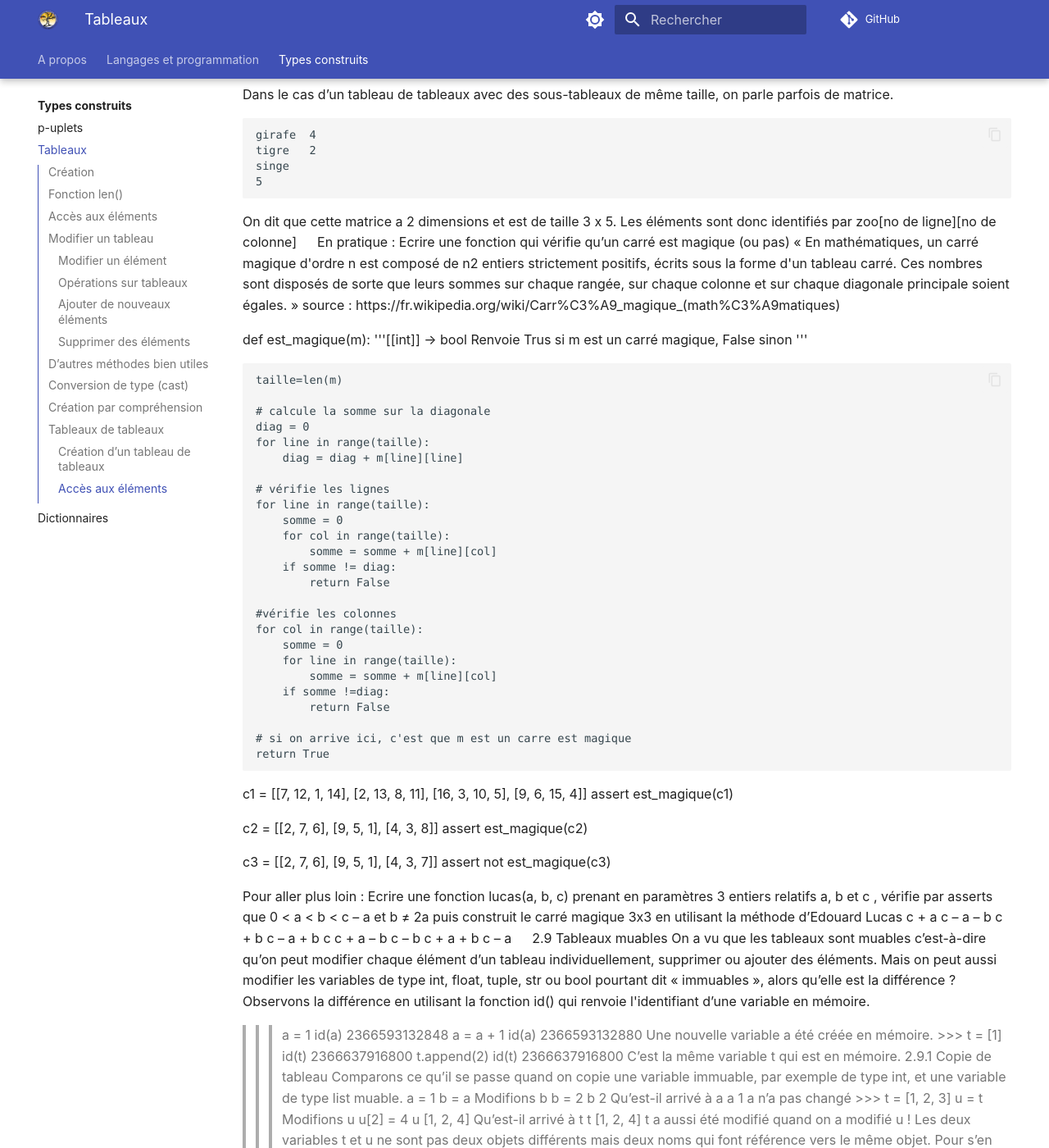
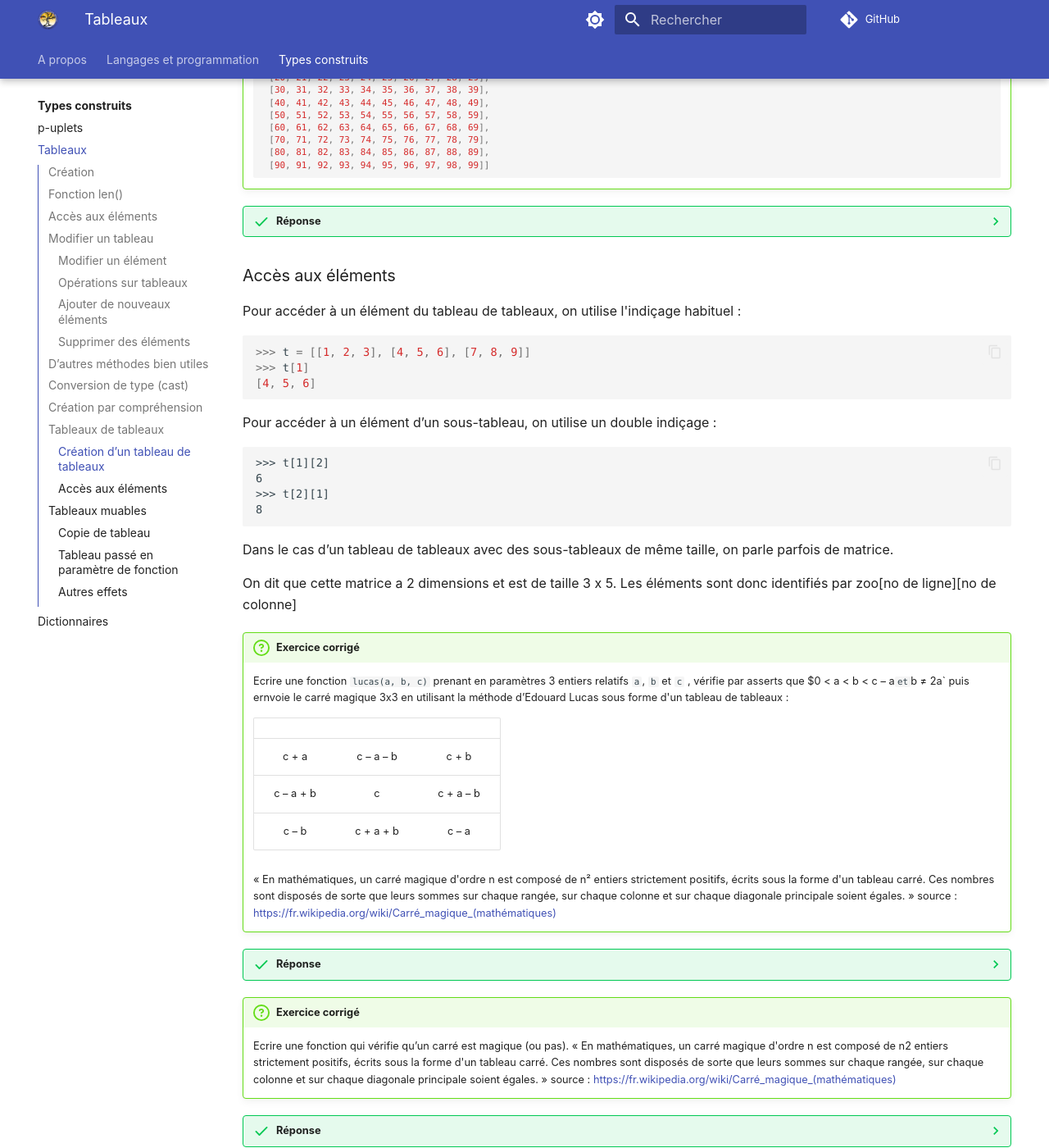
Before and after one commit to fab-perez/NSI-1, an MkDocs documentation site: the page built from docs/types-construits/2-tableaux.md, in a window 1280 px wide and 1400 px high, scrolled down 8875 px. Shown: the whole window at 82% size. Built offline with MkDocs 1.6.1 and Material for MkDocs 9.7.7, drawn with Linux system fonts in a browser that asks for light colours; emoji names are drawn with the system emoji font; comment, search, counter and statistics services are not loaded; some of the changed text lies outside the part shown.

Commit message:
Add files via upload

````diff
--- a/docs/types-construits/2-tableaux.md
+++ b/docs/types-construits/2-tableaux.md
@@ -1,7 +1,7 @@
 # Tableaux (type `list`)
 
 !!! abstract "Cours"
-    Un tableau est une suite ordonnée d’éléments qui peuvent être modifiés (muables[^2.1]).
+    Un **tableau** est une suite **ordonnée** d’éléments qui peuvent être **modifiés** (muables[^2.1]).
 
     En Python les tableaux sont du type `list`[^2.2].
 
@@ -212,6 +212,7 @@
     >>> t
     [1, 2, 3, 4]
     ```
+
 - `t.insert(i, x)` insére un élément `x` à la position donnée par l’indice `i`. `i` est la position de l'élément courant avant lequel l'insertion doit s'effectuer.
     ``` py
     >>> t = ['a', 'b', 'd']
@@ -219,6 +220,7 @@
     >>> t
     ['a', 'b', 'c', 'd']
     ```
+
 - `t.extend(autretableau)` étend un tableau `t` en lui ajoutant tous les éléments de `autretableau`.
     ``` py
 	>>> t = [1, 2, 3]
@@ -256,7 +258,7 @@
     ```
 
 
-- A l’aide du mot clé `del`  on peut aussi supprimer un élément du tableau :
+- L'instruction `del`[^2.5]  permet aussi de supprimer un élément du tableau :
     ```py
     >>> t
     [1, 2, 3, 4, 5]
@@ -265,6 +267,7 @@
     [1, 2, 3]
     ```
     Ou encore le tableau entier avec l’instruction `del t`, alors la variable `t` n’existe plus.
+
     ``` py
     >>> del t
     >>> t
@@ -314,8 +319,8 @@
 !!! note ""
     Les méthodes telles que `insert()`, `remove()` ou `sort()`, qui ne font que modifier le tableau, ne renvoient pas de valeur (ou plutôt elles renvoient `None`).
 
+
 ##	Conversion de type (cast)
-
 
 Comme la fonction `tuple()`, la fonction `list()` prend en argument un objet séquentiel (une chaine de caractère par exemple) et renvoie le tableau correspondant :
 
@@ -411,215 +416,399 @@
 Pour finir, il est tout à fait possible de construire des tableaux de p-uplets ou des tableaux de tableaux. Cette fonctionnalité peut parfois être très pratique.
 
 ###	Création d’un tableau de tableaux
+
+On peut créer un tableau qui contient des tableaux :
 ``` py
->>> enclos1 = ['girafe', 4]
->>> enclos2 = ['tigre', 2]
->>> enclos3 = ['singe', 5]
->>> zoo = [enclos1, enclos2, enclos3]
->>> zoo
-[['girafe', 4], ['tigre', 2], ['singe', 5]]
+>>> t0 = [0, 0, 0]
+>>> t1 = [1, 1, 1]
+>>> t2 = [2, 2, 2]
+>>> t = [t0, t1, t2]
+>>> t
+[[0, 0, 0], [1, 1, 1], [2, 2, 2]]
 ```
 
-Dans cet exemple, chaque sous-tableau contient une catégorie d'animal et le nombre d'animaux pour chaque catégorie.
-On aurait pu écrire directement :
+Il était possible d'écrire directement :
 ``` py
->>> zoo=[['girafe', 4], ['tigre', 2], ['singe', 5]]
->>> zoo
-[['girafe', 4], ['tigre', 2], ['singe', 5]]
+>>> t = [[0, 0, 0], [1, 1, 1], [2, 2, 2]]
+>>> t
+[[0, 0, 0], [1, 1, 1], [2, 2, 2]]
 ```
 
-On peut aussi créer un tableau de tableaux avec une fonction :
+Il est aussi possible de construire le tableau de tableaux ligne par ligne.
 
 ``` py
-matrice = []
-for n in range(4) :
-    ligne = [4*n + 1 for i in range(1, 5)]
-    matrice.append(ligne)
+>>> t = []
+>>> for i in range(3):
+...     t_i = [i for j in range (3)]
+...     t.append(t_i)
+...
+>>> t
+[[0, 0, 0], [1, 1, 1], [2, 2, 2]]
 ```
 
-Ou par compréhension par exemple, cette compréhension de tableaux combine les éléments de deux tableaux  s'ils ne sont pas égaux :
+Ou par compréhension.
+``` py
+>>> t = [[i for j in range (3)] for i in range(3)]
+>>> t
+[[0, 0, 0], [1, 1, 1], [2, 2, 2]]
+```
+
+
+par exemple, cette compréhension de tableaux combine les éléments de deux tableaux  s'ils ne sont pas égaux :
 ``` py
 >>> table = [[x, y] for x in [1, 2, 3] for y in [3, 1, 4] if x != y]
 >>> table
 [[1, 3], [1, 4], [2, 3], [2, 1], [2, 4], [3, 1], [3, 4]]
 ```
 
+
+!!! question "Exercice corrigé"
+	Construire le tableau de tableaux suivant par compréhension :
+
+    ``` py
+    [[0, 1, 2, 3, 4, 5, 6, 7, 8, 9],
+     [10, 11, 12, 13, 14, 15, 16, 17, 18, 19],
+     [20, 21, 22, 23, 24, 25, 26, 27, 28, 29],
+     [30, 31, 32, 33, 34, 35, 36, 37, 38, 39],
+     [40, 41, 42, 43, 44, 45, 46, 47, 48, 49],
+     [50, 51, 52, 53, 54, 55, 56, 57, 58, 59],
+     [60, 61, 62, 63, 64, 65, 66, 67, 68, 69],
+     [70, 71, 72, 73, 74, 75, 76, 77, 78, 79],
+     [80, 81, 82, 83, 84, 85, 86, 87, 88, 89],
+     [90, 91, 92, 93, 94, 95, 96, 97, 98, 99]]
+    ```
+
+
+??? Success "Réponse"
+
+    ``` py
+    T = []
+    for i in range(10):
+        T.append([j + 10*i for j in range(10)])
+    ```
+    ou alors
+    ``` py
+    T = [[j + 10*i for j in range (10)] for i in range(10)]
+    ```
+
+
 ###	Accès aux éléments
 
 Pour accéder à un élément du tableau de tableaux, on utilise l'indiçage habituel :
+
 ``` py
->>> zoo[1]
-['tigre', 2]
+>>> t = [[1, 2, 3], [4, 5, 6], [7, 8, 9]]
+>>> t[1]
+[4, 5, 6]
 ```
 
 Pour accéder à un élément d’un sous-tableau, on utilise un double indiçage :
 ```
->>> zoo[1][0]
-'tigre'
->>> zoo[2][1]
-5
+>>> t[1][2]
+6
+>>> t[2][1]
+8
 ```
 
 Dans le cas d’un tableau de tableaux avec des sous-tableaux de même taille, on parle parfois de matrice.
 
-```
-girafe	4
-tigre	2
-singe
-5
-```
+
 
 On dit que cette matrice a 2 dimensions et est de taille 3 x 5. Les éléments sont donc identifiés par zoo[no de ligne][no de colonne]
 
-En pratique : Ecrire une fonction qui vérifie qu’un carré est magique (ou pas)
-«  En mathématiques, un carré magique d'ordre n est composé de n2 entiers strictement positifs, écrits sous la forme d'un tableau carré. Ces nombres sont disposés de sorte que leurs sommes sur chaque rangée, sur chaque colonne et sur chaque diagonale principale soient égales. » source : https://fr.wikipedia.org/wiki/Carr%C3%A9_magique_(math%C3%A9matiques)
-
-def est_magique(m):
-    '''[[int]] -> bool
-    Renvoie Trus si m est un carré magique, False sinon
-    '''
-
-    taille=len(m)
-
-    # calcule la somme sur la diagonale
-    diag = 0
-    for line in range(taille):
-        diag = diag + m[line][line]
-
-    # vérifie les lignes
-    for line in range(taille):
-        somme = 0
-        for col in range(taille):
-            somme = somme + m[line][col]
-        if somme != diag:
-            return False
-
-    #vérifie les colonnes
-    for col in range(taille):
-        somme = 0
-        for line in range(taille):
-            somme = somme + m[line][col]
-        if somme !=diag:
-            return False
-
-    # si on arrive ici, c'est que m est un carre est magique
-    return True
 
 
-c1 = [[7, 12, 1, 14], [2, 13, 8, 11], [16, 3, 10, 5], [9, 6, 15, 4]]
-assert est_magique(c1)
+!!! question "Exercice corrigé"
+	Ecrire une fonction `lucas(a, b, c)` prenant en paramètres 3 entiers relatifs `a`, `b` et `c` , vérifie par asserts que  $0 < a < b < c – a` et `b ≠ 2a` puis ernvoie le carré magique 3x3 en utilisant la méthode d’Edouard Lucas sous forme d'un tableau de tableaux :
 
-c2 = [[2, 7, 6], [9, 5, 1], [4, 3, 8]]
-assert est_magique(c2)
 
-c3 = [[2, 7, 6], [9, 5, 1], [4, 3, 7]]
-assert not est_magique(c3)
+    ||||
+    |:-:|:-:|:-:|
+    |c + a|c – a – b|c + b|
+    |c – a + b|c|c + a – b|
+    |c – b|c + a + b|c – a|
 
-Pour aller plus loin : Ecrire une fonction lucas(a, b, c) prenant en paramètres 3 entiers relatifs a, b et c , vérifie par asserts que  0 < a < b < c – a et b ≠ 2a puis construit le carré magique 3x3 en utilisant la méthode d’Edouard Lucas
-c + a	c – a – b	c + b
-c – a + b	c	c + a – b
-c – b	c + a + b	c – a
 
-2.9	Tableaux muables
-On a vu que les tableaux sont muables c’est-à-dire qu’on peut modifier chaque élément d’un tableau individuellement, supprimer ou ajouter des éléments. Mais on peut aussi modifier les variables de type int, float, tuple, str ou bool pourtant dit «  immuables », alors qu’elle est la différence ?
-Observons la différence en utilisant la fonction id() qui renvoie l'identifiant d’une variable en mémoire.
->>> a = 1
->>> id(a)
-2366593132848
->>> a = a + 1
->>> id(a)
-2366593132880
-Une nouvelle variable a été créée en mémoire.	>>> t = [1]
->>> id(t)
-2366637916800
->>> t.append(2)
->>> id(t)
-2366637916800
-C’est la même variable t qui est en mémoire.
-2.9.1	Copie de tableau
-Comparons ce qu’il se passe quand on copie une variable immuable, par exemple de type int, et une variable de type list muable.
->>> a = 1
->>> b = a
-Modifions b
->>> b = 2
->>> b
-2
-Qu’est-il arrivé à a
->>> a
-1
-a n’a pas changé	>>> t = [1, 2, 3]
->>> u = t
-Modifions u
->>> u[2] = 4
->>> u
-[1, 2, 4]
-Qu’est-il arrivé à t
->>> t
-[1, 2, 4]
-t a aussi été modifié quand on a modifié u !
-Les deux variables t et u ne sont pas deux objets différents mais deux noms qui font référence vers le même objet.  Pour s’en convaincre on peut vérifier les adresses des variables
->>> id(a)
-2366593132848
->>> id(b)
-2366593132880
-a et b sont bien deux variables différentes.	>>> id(t)
-2366638078720
->>> id(u)
-2366638078720
-t et u  sont deux noms pour la même variables .
-Pour copier un tableau , il faut créer une copie explicite du tableau initial.  Cela se fait de plusieurs manières :
-•	avec t[:] qui créé une copie des données du tableau t (en opposition à une copie du tableau t) :
+    «  En mathématiques, un carré magique d'ordre n est composé de n² entiers strictement positifs, écrits sous la forme d'un tableau carré. Ces nombres sont disposés de sorte que leurs sommes sur chaque rangée, sur chaque colonne et sur chaque diagonale principale soient égales. » source : [https://fr.wikipedia.org/wiki/Carré_magique_(mathématiques)](https://fr.wikipedia.org/wiki/Carr%C3%A9_magique_(math%C3%A9matiques))
+
+
+
+??? Success "Réponse"
+    ``` py linenums="1"
+    def lucas(a, b, c):
+        '''(int, int, int) -> [[int]]
+        Renvoie un carré magique 3 x 3 en utilisant la formule de lucas
+        '''
+        assert 0 < a < b < c - a and b!= 2*a, 'a, b et c ne sont pas valides'
+        return [[c + a, c - a - b, c + b],
+                [c - a + b, c, c + a - b],
+                [c - b, c + a + b, c - a]]
+    ```
+
+
+
+!!! question "Exercice corrigé"
+	Ecrire une fonction qui vérifie qu’un carré est magique (ou pas).
+    «  En mathématiques, un carré magique d'ordre n est composé de n2 entiers strictement positifs, écrits sous la forme d'un tableau carré. Ces nombres sont disposés de sorte que leurs sommes sur chaque rangée, sur chaque colonne et sur chaque diagonale principale soient égales. » source : [https://fr.wikipedia.org/wiki/Carré_magique_(mathématiques)](https://fr.wikipedia.org/wiki/Carr%C3%A9_magique_(math%C3%A9matiques))
+
+??? Success "Réponse"
+    ``` py linenums="1"
+    def est_magique(m):
+        '''[[int]] -> bool
+        Renvoie True si m est un carré magique, False sinon
+        '''
+
+        taille=len(m)
+
+        # calcule la somme sur la diagonale
+        diag = 0
+        for line in range(taille):
+            diag = diag + m[line][line]
+
+        # vérifie les lignes
+        for line in range(taille):
+            somme = 0
+            for col in range(taille):
+                somme = somme + m[line][col]
+            if somme != diag:
+                return False
+
+        #vérifie les colonnes
+        for col in range(taille):
+            somme = 0
+            for line in range(taille):
+                somme = somme + m[line][col]
+            if somme !=diag:
+                return False
+
+        # si on arrive ici, c'est que m est un carre est magique
+        return True
+
+
+    c1 = [[7, 12, 1, 14], [2, 13, 8, 11], [16, 3, 10, 5], [9, 6, 15, 4]]
+    assert est_magique(c1)
+
+    c2 = [[2, 7, 6], [9, 5, 1], [4, 3, 8]]
+    assert est_magique(c2)
+
+    c3 = [[2, 7, 6], [9, 5, 1], [4, 3, 7]]
+    assert not est_magique(c3)
+
+    ```
+
+
+
+##	Tableaux muables
+
+Les tableaux sont muables c’est-à-dire qu’on peut modifier chaque élément d’un tableau individuellement, supprimer ou ajouter des éléments. Mais on peut aussi modifier les variables de type `int`, `float`, `tuple`, `str` ou `bool` pourtant dit «  immuables », alors qu’elle est la différence ?
+
+Observons la différence quand on modifie la valeur d'une variable en utilisant la fonction `id()` qui renvoie l'identifiant de la variable en mémoire.
+
+=== "avec une variable de type "immuable""
+    ``` py
+    >>> a = 1
+    >>> id(a)
+    2366593132848
+    >>> a = a + 1
+    >>> id(a)
+    2366593132880
+    ```
+    Une nouvelle variable `a` est créée en mémoire quand on change sa valeur.
+
+=== "avec une variable de type "muable""
+    ``` py
+    >>> t = [1]
+    >>> id(t)
+    2366637916800
+    >>> t.append(2)
+    >>> id(t)
+    2366637916800
+    ```
+
+    C’est la même variable `t` qui reste en mémoire avec une valeur différente.
+
+###	Copie de tableau
+
+Comparons ce qu’il se passe quand on copie une variable immuable, par exemple de type `int`, et une variable de type `list` muable.
+
+
+=== "avec une variable de type "immuable""
+
+    ``` py
+    >>> a = 1
+    >>> b = a
+    ```
+    Modifions `b`.
+    ```
+    >>> b = 2
+    >>> b
+    2
+    ```
+
+    Qu’est-il arrivé à `a` ?
+    ``` py
+    >>> a
+    1
+    ```
+    `a` n’a pas changé.
+
+=== "avec une variable de type "muable""
+    ``` py
+    >>> t = [1, 2, 3]
+    >>> u = t
+    ```
+
+    Modifions `u`.
+
+    ``` py
+    >>> u[2] = 4
+    >>> u
+    [1, 2, 4]
+    ```
+
+    Qu’est-il arrivé à `t` ,
+
+    ``` PY
+    >>> t
+    [1, 2, 4]
+    ```
+
+    `t` a aussi été modifié quand on a modifié `u` !
+
+Les deux variables `t` et `u` ne sont pas deux objets différents mais **deux noms qui font référence au même objet en mémoire**.  Pour s’en convaincre on peut vérifier les adresses des variables
+
+=== "avec une variable de type "immuable""
+
+    ``` py
+    >>> id(a)
+    2366593132848
+    >>> id(b)
+    2366593132880
+    ```
+
+    `a` et `b` sont bien deux variables différentes.
+
+=== "avec une variable de type "muable""
+    ``` py
+    >>> id(t)
+    2366638078720
+    >>> id(u)
+    2366638078720
+    ```
+    `t` et `u`  sont deux noms pour la même variable.
+
+
+Pour copier un tableau , il faut créer une **copie explicite** du tableau initial.  Cela peut se faire de plusieurs manières :
+
+- avec `t[:]` qui créé une copie *des données* du tableau `t` (en opposition à une copie du tableau `t`) :
+``` py
 >>> t = [1, 2, 3]
 >>> u = t[:]
-•	Avec  la fonction list(itérable) qui renvoie un tableau formé des éléments de la variable itérable:
+```
+
+- Avec  la fonction `list(t)` qui renvoie un tableau formé des éléments de la variable `t`:
+``` pu
 >>> u = list(t)
-•	Ou encore utiliser la méthode .copy()
+```
+
+-Ou encore utiliser la méthode `.copy()` :
+```
 >>> u = t.copy()
+```
 
-2.9.2	Tableau passé en paramètre de fonction
-Passer des arguments à une fonction d’un type muable comme list   génère des effets de bord   .
-On a vu précédemment qu’une fonction ne modifie pas la valeur d’une variable passée en paramètre en dehors de son exécution. On dit que les paramètres sont passés par valeur. C’est en effet le cas avec des variables de type immuable mais ce n’est pas le cas pour les variables de type muable comme le type list. Dans ce cas, la fonction reçoit l'adresse en mémoire de la variable passée en argument et peut donc en modifier le contenu.
-Illustrons cela des fonctions f(x) et g(x) qui modifient simplement la valeur d’un paramètre x
-def f(x):
-    x = 2	def g(x):
-    x.append(2)
-Appelons ces fonctions en passant des variables a et t en paramètre  :
->>> a = 1
->>> f(a)
->>> a
-1
-a n’a pas été modifié par la fonction f().	>>> t = [1]
->>> g(t)
->>> t
-[1 ,2]
-t a été modifié par la fonction g() !
-2.9.3	Autres effets
+###	Tableau passé en paramètre de fonction
+Passer des arguments à une fonction d’un type muable comme `list`[^2.6] génère des effets de bord[^2.7] .
+
+[^2.6]: Ou de type `dict` ou `set` qui sont aussi des types muables.
+[^2.7]: Un effet de bord se produit quand une fonction modifie le contenu d'une variable qui appartient au contexte appelant.
+
+Nous avons vu précédemment qu’une fonction ne modifie pas la valeur d’une variable passée en paramètre en dehors de son exécution, les paramètres sont passés par valeur.  C’est en effet le cas avec des variables de type immuable mais ce n’est pas le cas pour les variables de type muable comme le type `lis`t. Dans ce cas, la fonction reçoit l'adresse en mémoire de la variable passée en argument et peut donc en modifier le contenu.
+
+Illustrons cela des fonctions `f(x)` et `g(x)` qui modifient simplement la valeur d’un paramètre `x`.
+
+=== "avec une variable de type "immuable""
+    ``` py
+    def f(x):
+        x = 2
+    ```
+
+=== "avec une variable de type "muable""
+    ``` py
+    def g(x):
+        x.append(2)
+    ```
+
+Appelons ces fonctions en passant des variables `a` et `t` en paramètre [^2.8]: :
+[^2.8]: Les variables `a` et `t` pourraient s'appeler aussi `x` ce qui donnerait le même résultat.
+
+=== "avec une variable de type "immuable""
+    ``` py
+    >>> a = 1
+    >>> f(a)
+    >>> a
+    1
+    ```
+    `a` n’a pas été modifié par la fonction `f`.
+
+=== "avec une variable de type "muable""
+    ``` py
+    >>> t = [1]
+    >>> g(t)
+    >>> t
+    [1 ,2]
+    ```
+
+    `t` a été modifié par la fonction `g` !
+
+###	Autres effets
+
 On peut initialiser un tableau avec une valeur par défaut pour tous les éléments, par exemple des zéros, avec
+
+``` py
 >>> t = [0] * 3
 >>> t
 [0, 0, 0]
+```
+
 Mais attention à ne pas utiliser cette méthode pour des tableaux de tableaux :
+``` py
 >>> t = [[0] * 3] * 3
 >>> t
 [[0, 0, 0], [0, 0, 0], [0, 0, 0]]
 >>> t[0][0] = 1
 >>> t
 [[1, 0, 0], [1, 0, 0], [1, 0, 0]]
-On préfèrera donc :  t = [0 for i in range(3)]  et    t = [[0 for i in range(3)] for i in range(3)]
-De la même façon, on ne doit pas définir un paramètre de fonction par mot clé avec un tableau de type list , par exemple dans la fonction suivante :
+```
+
+On préfèrera donc :  `t = [0 for i in range(3)]`  et    `t = [[0 for i in range(3)] for i in range(3)]`
+
+De la même façon, on ne doit pas définir une valeur par défaut de paramètre de fonction avec un tableau de type `list` [^2.9], par exemple dans la fonction suivante :
+
+[^2.9]: Voir [https://docs.python.org/fr/3/tutorial/controlflow.html#default-argument-values] (https://docs.python.org/fr/3/tutorial/controlflow.html#default-argument-values)
+
+``` py
 def ajouter(a, L = []):
     L.append(a)
     return L
+```
+
 La valeur par défaut n'est évaluée qu'une seule fois puis la fonction accumule les arguments au fil des appels :
+``` py
 >>> M = ajouter(1)
 >>> M
 [1]
 >>> N = ajouter(2)
 >>> N
 [1, 2]
-Pour finir, il revient au même de faire par exemple n += 1 et n = n + 1 pour des entiers mais par pour des tableaux :
+```
+
+Pour finir, il revient au même de faire par exemple `n += 1` et `n = n + 1` pour des entiers mais par pour des tableaux. Comparons :
+``` py
 def f(L, n) :
     for k in range(n) :
-        L += [k]  # equivalent à L.append()	def g(L, n) :
+        L += [k]  # equivalent à L.append(), modifie la valeur de l'argument L
+
+def g(L, n) :
     for k in range(n) :
-        L = L + [k]
+        L = L + [k]   # crée une nouvelle variable 'locale' L et ne modifie par l'argument L
+```
````
Also changed, not shown: other parts of docs/types-construits/2-tableaux.md (+2 -0 lines), docs/types-construits/1-p-uplets.md (+1 -1 lines), docs/types-construits/3-dictionnaires.md (+7 -0 lines).
